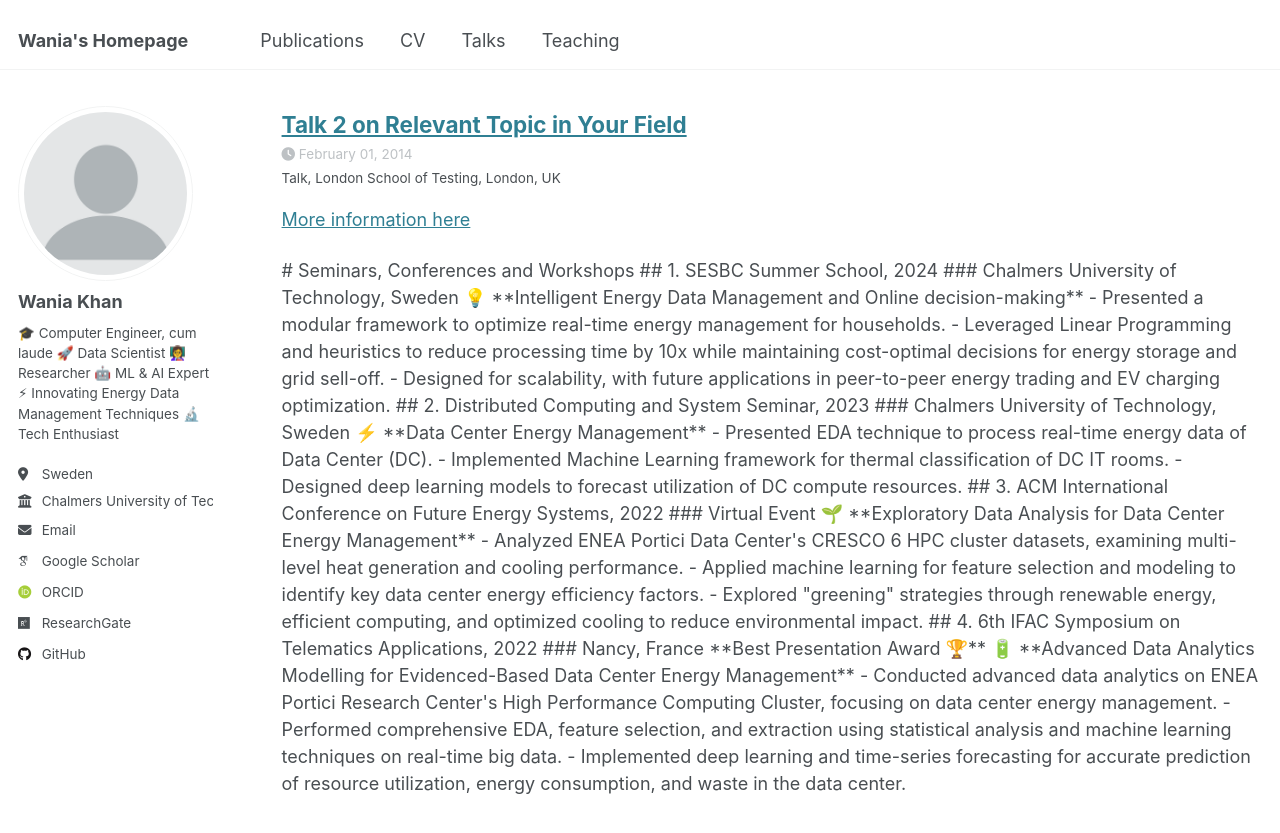
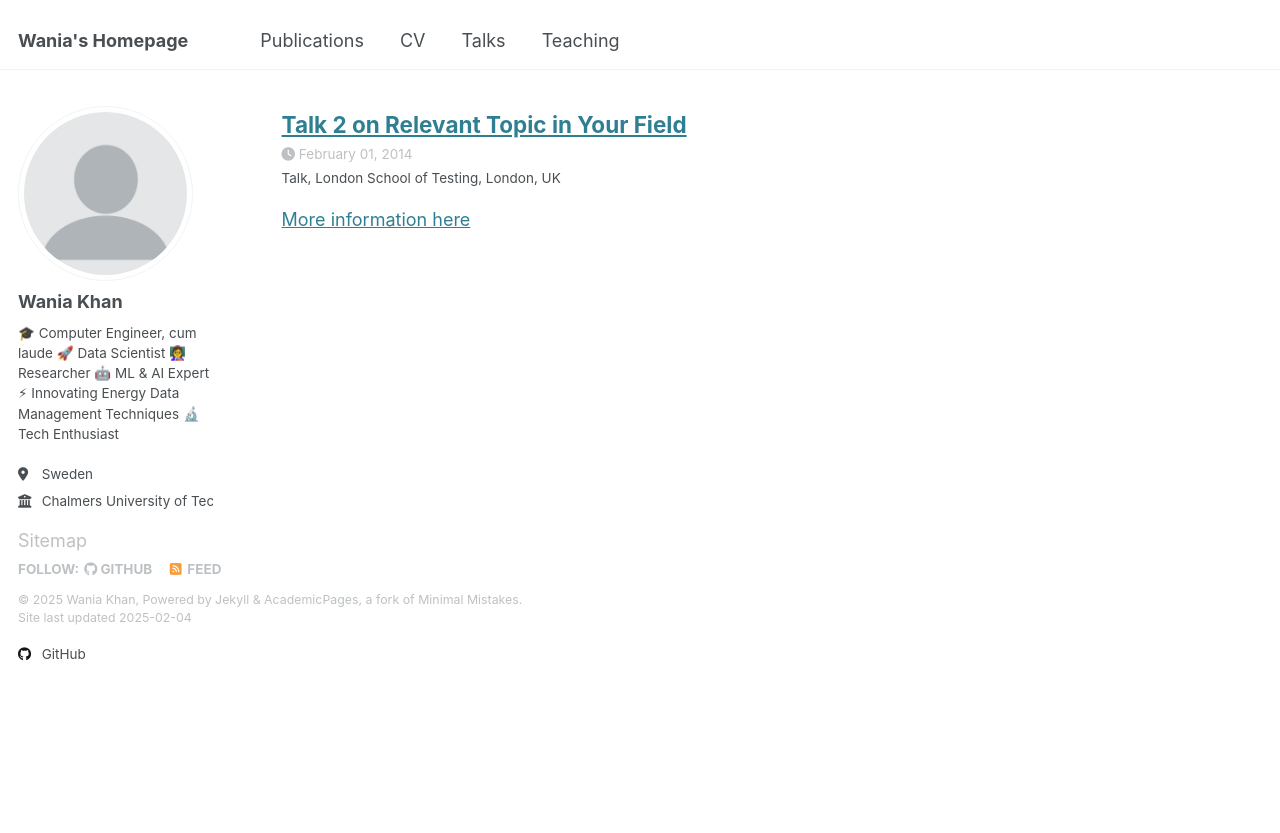
Before and after one commit to WaniaKhance/WaniaKhan-Profile, a Jekyll site: the page built from _pages/talks.html, in a window 1280 px wide and 900 px high, scrolled down 262 px. Shown: the top 833 px of the window. Built offline with Jekyll 4.4.1, drawn with Linux system fonts in a browser that asks for light colours; some web fonts are replaced; after the commit the page ends 908 px from its top, so only the background shows below that.

Commit message:
Update talks.html

```diff
--- a/_pages/talks.html
+++ b/_pages/talks.html
@@ -14,40 +14,3 @@ author_profile: true
 {% for post in site.talks reversed %}
   {% include archive-single-talk.html %}
 {% endfor %}
-
-# Seminars, Conferences and Workshops
-
-## 1. SESBC Summer School, 2024
-### Chalmers University of Technology, Sweden
-
-💡 **Intelligent Energy Data Management and Online decision-making**
-- Presented a modular framework to optimize real-time energy management for households.
-- Leveraged Linear Programming and heuristics to reduce processing time by 10x while maintaining cost-optimal decisions for energy storage and grid sell-off.
-- Designed for scalability, with future applications in peer-to-peer energy trading and EV charging optimization.
-
-## 2. Distributed Computing and System Seminar, 2023
-### Chalmers University of Technology, Sweden
-
-⚡️ **Data Center Energy Management**
-- Presented EDA technique to process real-time energy data of Data Center (DC).
-- Implemented Machine Learning framework for thermal classification of DC IT rooms.
-- Designed deep learning models to forecast utilization of DC compute resources.
-
-## 3. ACM International Conference on Future Energy Systems, 2022
-###  Virtual Event
-
- 🌱 **Exploratory Data Analysis for Data Center Energy Management**
-
-- Analyzed ENEA Portici Data Center's CRESCO 6 HPC cluster datasets, examining multi-level heat generation and cooling performance.
-- Applied machine learning for feature selection and modeling to identify key data center energy efficiency factors.
-- Explored "greening" strategies through renewable energy, efficient computing, and optimized cooling to reduce environmental impact.
-
-## 4. 6th IFAC Symposium on Telematics Applications, 2022
-### Nancy, France
-**Best Presentation Award 🏆**
-
-🔋 **Advanced Data Analytics Modelling for Evidenced-Based Data Center Energy Management**
-
-- Conducted advanced data analytics on ENEA Portici Research Center's High Performance Computing Cluster, focusing on data center energy management.
-- Performed comprehensive EDA, feature selection, and extraction using statistical analysis and machine learning techniques on real-time big data.
-- Implemented deep learning and time-series forecasting for accurate prediction of resource utilization, energy consumption, and waste in the data center.
```
